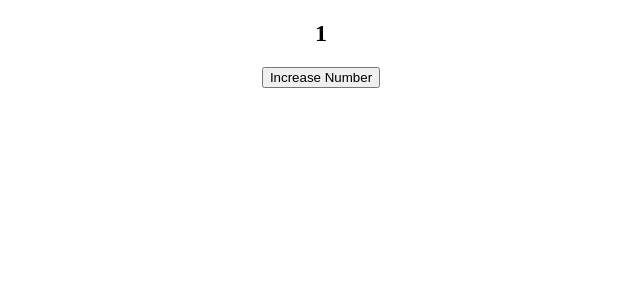
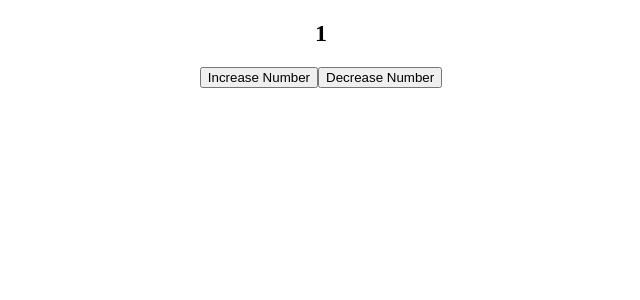
Before and after one commit to JudeBanar/webdevact3, a React (Create React App) app in the folder activity3/: page / in a window 1280 px wide. Shown: the top 300 px of the page, without its empty margins (319-959 px from the left). Built offline with nearby package versions, Linux system fonts and the light colour scheme.

Commit message:
Added the decrease number buttom

```diff
--- a/activity3/src/App.js
+++ b/activity3/src/App.js
@@ -8,13 +8,18 @@ function App() {
     setNumbr(numbr + 1);
   }
 
+  const decreaseNumbr = () => {
+    setNumbr(numbr - 1);
+  }
+
   return (
     <div className='App'>
-      <div className='Nmbr'>
+      <div className='Numbr'>
         <h2> {numbr} </h2>
       </div>
       <div className='Btn'>
         <button onClick={increaseNumbr}> Increase Number </button>
+        <button onClick={decreaseNumbr}> Decrease Number </button>
       </div>
     </div>
   );
```
